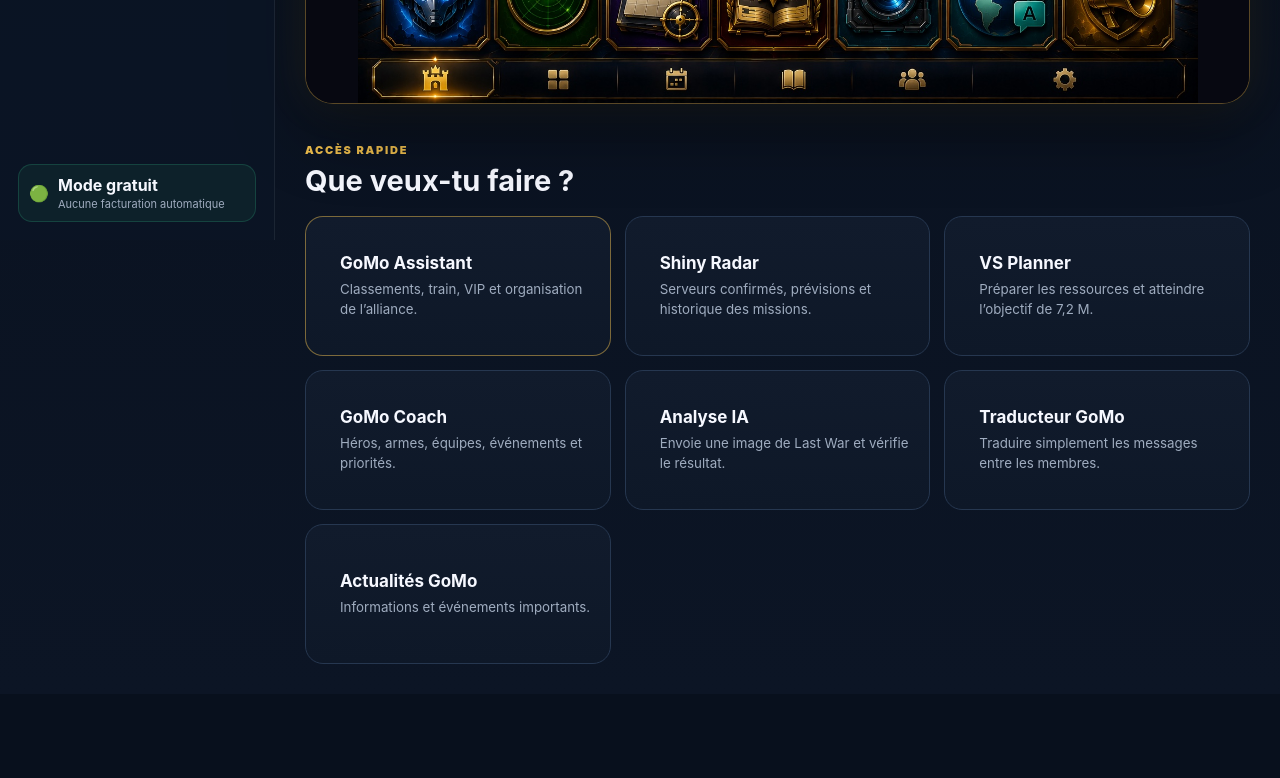
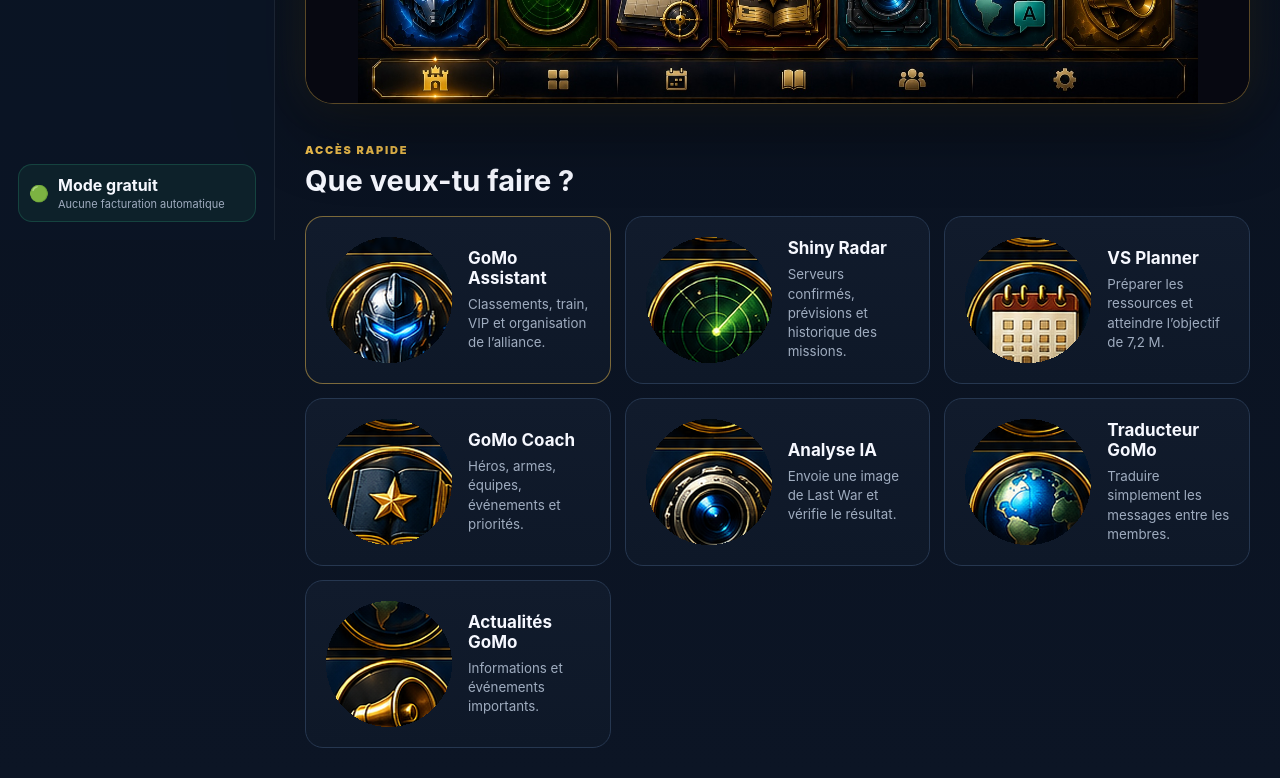
Before and after one commit to 2nhgp6bksm-hue/Gomo-central, a plain HTML site: page index.html in a window 1280 px wide. Shown: the part 560-1338 px from the top of the page. Before the commit the page ends 1254 px from the top, so only its background shows below. Drawn offline with Linux system fonts and the light colour scheme.

Commit message:
Add files via upload

```diff
--- a/index.html
+++ b/index.html
@@ -81,7 +81,7 @@
 
           <button class="action-card action-card--featured" type="button"
             onclick="window.location.href='https://chic-sopapillas-82fbc8.netlify.app'">
-            <img class="action-card__image" src="icons/tools/gomo-assistant.png" alt="">
+            <img class="action-card__image" src="icons/gomo-assistant.png" alt="">
             <span>
               <strong>GoMo Assistant</strong>
               <small data-i18n="tools.assistant">Classements, train, VIP et organisation de l’alliance.</small>
@@ -90,7 +90,7 @@
 
           <button class="action-card" type="button"
             onclick="window.location.href='https://timely-meringue-812f51.netlify.app'">
-            <img class="action-card__image" src="icons/tools/shiny-radar.png" alt="">
+            <img class="action-card__image" src="icons/shiny-radar.png" alt="">
             <span>
               <strong>Shiny Radar</strong>
               <small data-i18n="tools.radar">Serveurs confirmés, prévisions et historique des missions.</small>
@@ -98,7 +98,7 @@
           </button>
 
           <button class="action-card" type="button" data-go="tools">
-            <img class="action-card__image" src="icons/tools/vs-planner.png" alt="">
+            <img class="action-card__image" src="icons/vs-planner.png" alt="">
             <span>
               <strong>VS Planner</strong>
               <small data-i18n="tools.planner">Préparer les ressources et atteindre l’objectif de 7,2 M.</small>
@@ -106,7 +106,7 @@
           </button>
 
           <button class="action-card" type="button" data-go="guides">
-            <img class="action-card__image" src="icons/tools/gomo-coach.png" alt="">
+            <img class="action-card__image" src="icons/gomo-coach.png" alt="">
             <span>
               <strong>GoMo Coach</strong>
               <small data-i18n="tools.coach">Héros, armes, équipes, événements et priorités.</small>
@@ -114,7 +114,7 @@
           </button>
 
           <button class="action-card" type="button" data-go="capture">
-            <img class="action-card__image" src="icons/tools/analyse-ia.png" alt="">
+            <img class="action-card__image" src="icons/analyse-ia.png" alt="">
             <span>
               <strong>Analyse IA</strong>
               <small data-i18n="cards.captureText">Envoie une image de Last War et vérifie le résultat.</small>
@@ -122,7 +122,7 @@
           </button>
 
           <button class="action-card" type="button" data-go="communication">
-            <img class="action-card__image" src="icons/tools/traducteur-gomo.png" alt="">
+            <img class="action-card__image" src="icons/traducteur-gomo.png" alt="">
             <span>
               <strong>Traducteur GoMo</strong>
               <small>Traduire simplement les messages entre les membres.</small>
@@ -130,7 +130,7 @@
           </button>
 
           <button class="action-card" type="button" data-go="news">
-            <img class="action-card__image" src="icons/tools/actualites-gomo.png" alt="">
+            <img class="action-card__image" src="icons/actualites-gomo.png" alt="">
             <span>
               <strong data-i18n="cards.newsTitle">Actualités GoMo</strong>
               <small data-i18n="cards.newsText">Informations et événements importants.</small>
@@ -345,7 +345,7 @@
 
         <div class="tool-grid">
           <article class="tool-card">
-            <img class="tool-card__image" src="icons/tools/gomo-assistant.png" alt="">
+            <img class="tool-card__image" src="icons/gomo-assistant.png" alt="">
             <div>
               <h2>GoMo Assistant</h2>
               <p data-i18n="tools.assistant">Classements, train, VIP et organisation de l’alliance.</p>
@@ -354,7 +354,7 @@
           </article>
 
           <article class="tool-card">
-            <img class="tool-card__image" src="icons/tools/shiny-radar.png" alt="">
+            <img class="tool-card__image" src="icons/shiny-radar.png" alt="">
             <div>
               <h2>Shiny Radar</h2>
               <p data-i18n="tools.radar">Serveurs confirmés, prévisions et historique des missions.</p>
@@ -363,7 +363,7 @@
           </article>
 
           <article class="tool-card">
-            <img class="tool-card__image" src="icons/tools/vs-planner.png" alt="">
+            <img class="tool-card__image" src="icons/vs-planner.png" alt="">
             <div>
               <h2>VS Planner</h2>
               <p data-i18n="tools.planner">Préparer les ressources et atteindre l’objectif de 7,2 M.</p>
@@ -372,7 +372,7 @@
           </article>
 
           <article class="tool-card">
-            <img class="tool-card__image" src="icons/tools/gomo-coach.png" alt="">
+            <img class="tool-card__image" src="icons/gomo-coach.png" alt="">
             <div>
               <h2>GoMo Coach</h2>
               <p data-i18n="tools.coach">Héros, armes, équipes, événements et priorités.</p>
@@ -381,7 +381,7 @@
           </article>
 
           <article class="tool-card tool-card--internal" data-go-card="capture">
-            <img class="tool-card__image" src="icons/tools/analyse-ia.png" alt="">
+            <img class="tool-card__image" src="icons/analyse-ia.png" alt="">
             <div>
               <h2>Analyse IA</h2>
               <p data-i18n="tools.analysis">Analyse des captures Last War et recommandations.</p>
@@ -390,7 +390,7 @@
           </article>
 
           <article class="tool-card tool-card--internal" data-go-card="ask">
-            <img class="tool-card__image" src="icons/tools/traducteur-gomo.png" alt="">
+            <img class="tool-card__image" src="icons/traducteur-gomo.png" alt="">
             <div>
               <h2>Traducteur GoMo</h2>
               <p data-i18n="tools.translate">Traduction simple pour les langues de l’alliance.</p>
@@ -399,7 +399,7 @@
           </article>
 
           <article class="tool-card tool-card--internal" data-go-card="news">
-            <img class="tool-card__image" src="icons/tools/actualites-gomo.png" alt="">
+            <img class="tool-card__image" src="icons/actualites-gomo.png" alt="">
             <div>
               <h2>Actualités GoMo</h2>
               <p data-i18n="tools.news">Annonces, événements et informations importantes.</p>
```
